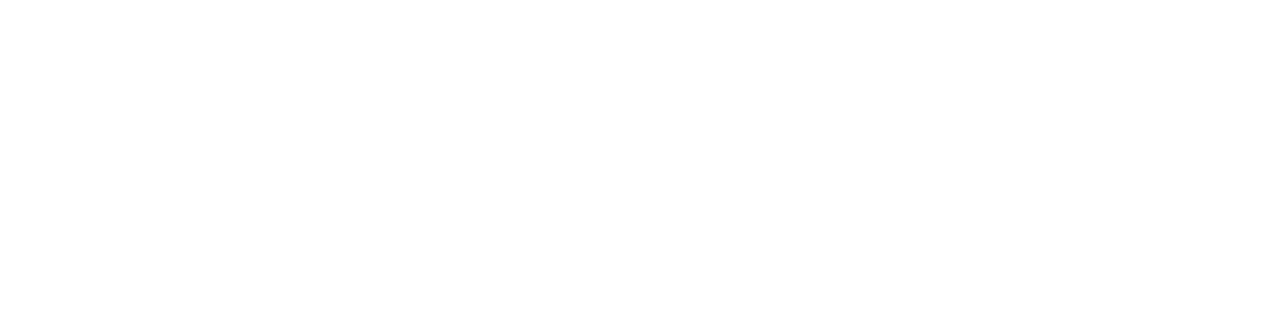
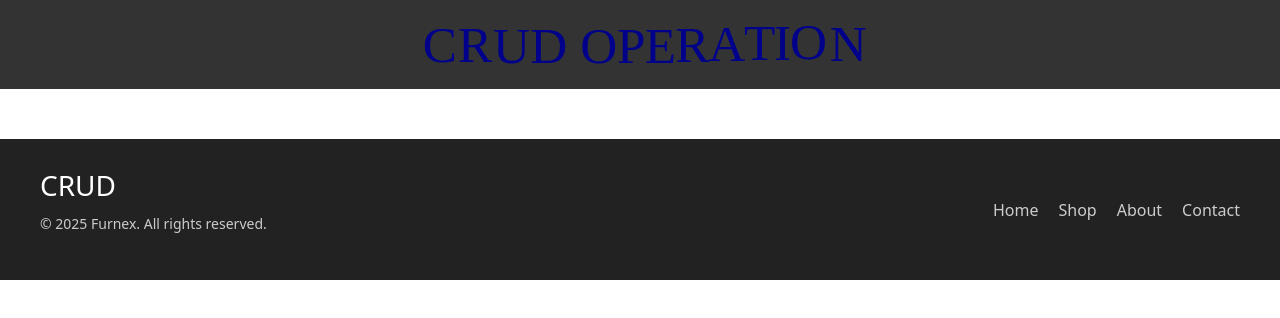
Before and after one commit to AmitM920/CRUD-manishsir, a plain HTML site: page index.html in a window 1280 px wide. Drawn offline with Linux system fonts and the light colour scheme; the site is published under a folder, as on GitHub Pages, so addresses that start at the root find nothing; a web font is replaced by a local one.

Commit message:
Update index.html

```diff
--- a/index.html
+++ b/index.html
@@ -5,8 +5,8 @@
     <link rel="icon" type="image/svg+xml" href="/assets/amd-D7yaau-Y.svg" />
     <meta name="viewport" content="width=device-width, initial-scale=1.0" />
     <title>Crud</title>
-    <script type="module" crossorigin src="/assets/index-Bmf8HmAb.js"></script>
-    <link rel="stylesheet" crossorigin href="/assets/index-C-ys14rr.css">
+    <script type="module" crossorigin src="./assets/index-Bmf8HmAb.js"></script>
+    <link rel="stylesheet" crossorigin href="./assets/index-C-ys14rr.css">
   </head>
   <body>
     <div id="root"></div>
```
